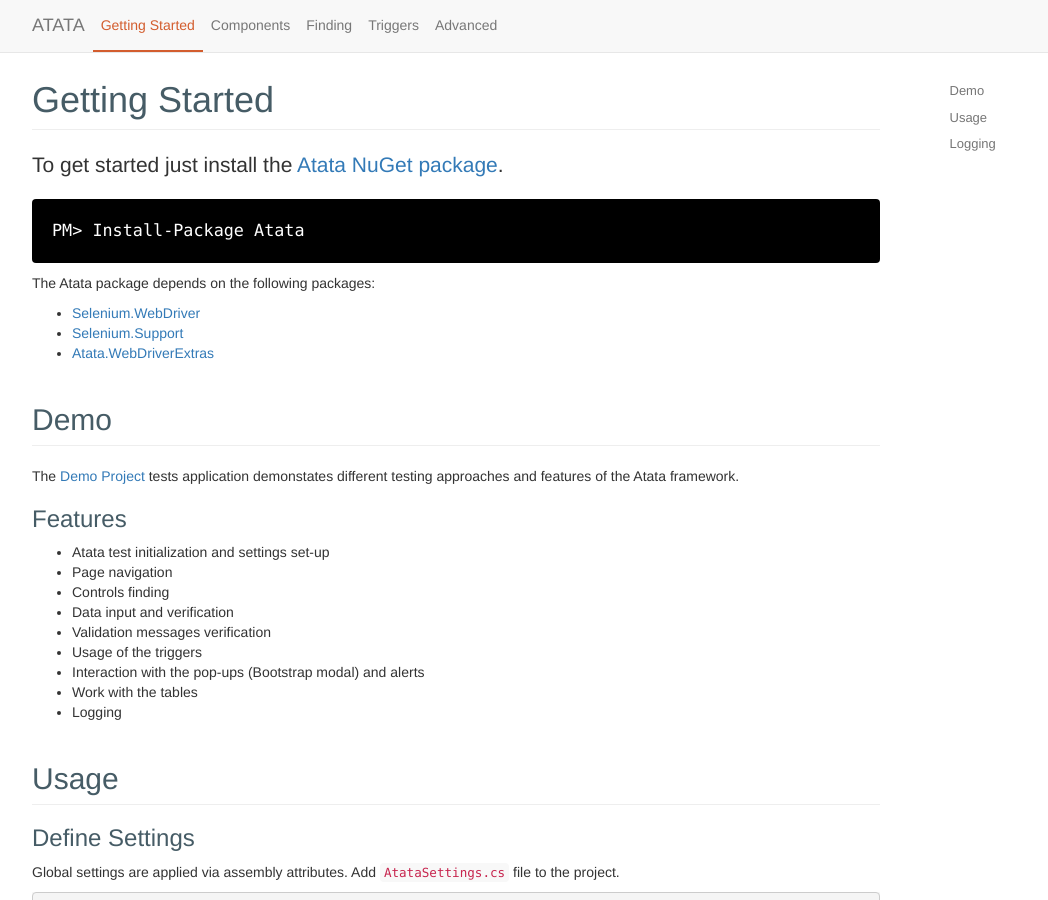
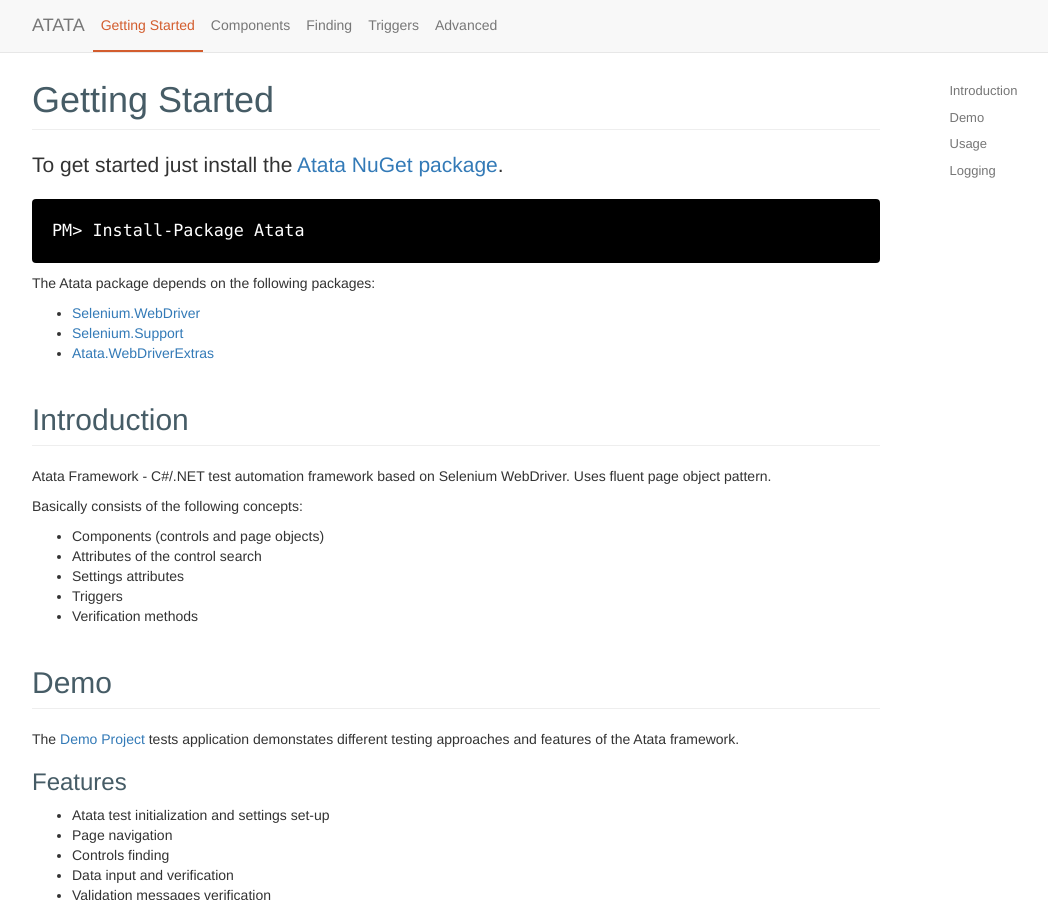
Before and after one commit to atata-framework/atata.io, a Jekyll site: the page built from getting-started.html, in a window 1280 px wide and 900 px high. Shown: the whole window, without its empty margins (38-1086 px from the left). Built offline with Jekyll 4.4.1, drawn with Linux system fonts in a browser that asks for light colours.

Commit message:
Add introduction section

```diff
--- a/_config.yml
+++ b/_config.yml
@@ -25,6 +25,12 @@
   Triggers: "triggers"
   Advanced: "advanced"
 
+getting_started:
+  - Introduction
+  - Demo
+  - Usage
+  - Logging
+
 components:
   - Page
   - TextInput
@@ -35,11 +41,6 @@
   - TextArea
   - Text
   - H1-H6
-
-getting_started:
-  - Demo
-  - Usage
-  - Logging
 
 exclude:
   - LICENSE
--- /dev/null
+++ b/_includes/getting-started/introduction.md
@@ -0,0 +1,9 @@
+Atata Framework - C#/.NET test automation framework based on Selenium WebDriver. Uses fluent page object pattern.
+
+Basically consists of the following concepts:
+
+- Components (controls and page objects)
+- Attributes of the control search
+- Settings attributes
+- Triggers
+- Verification methods
```
